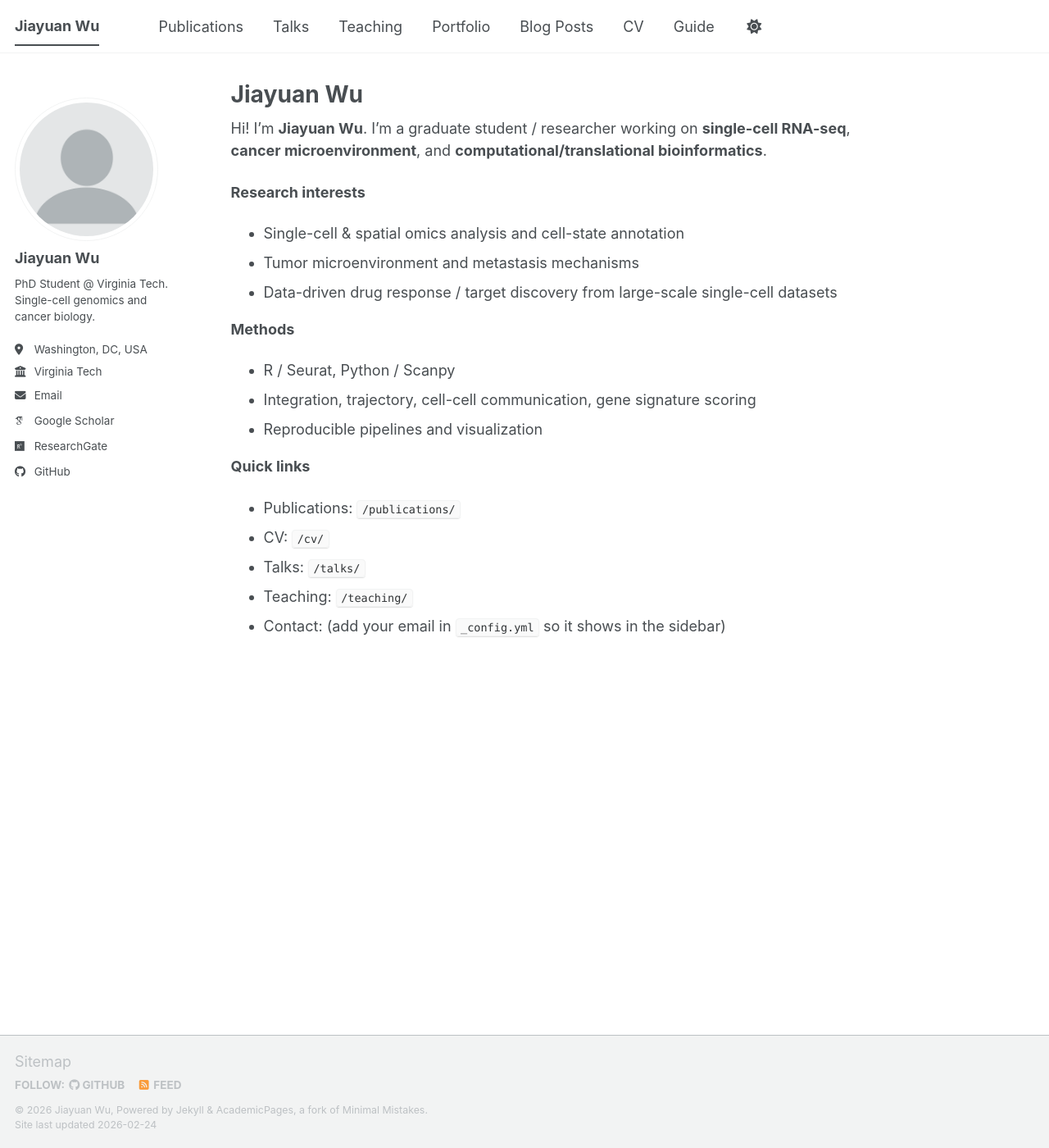
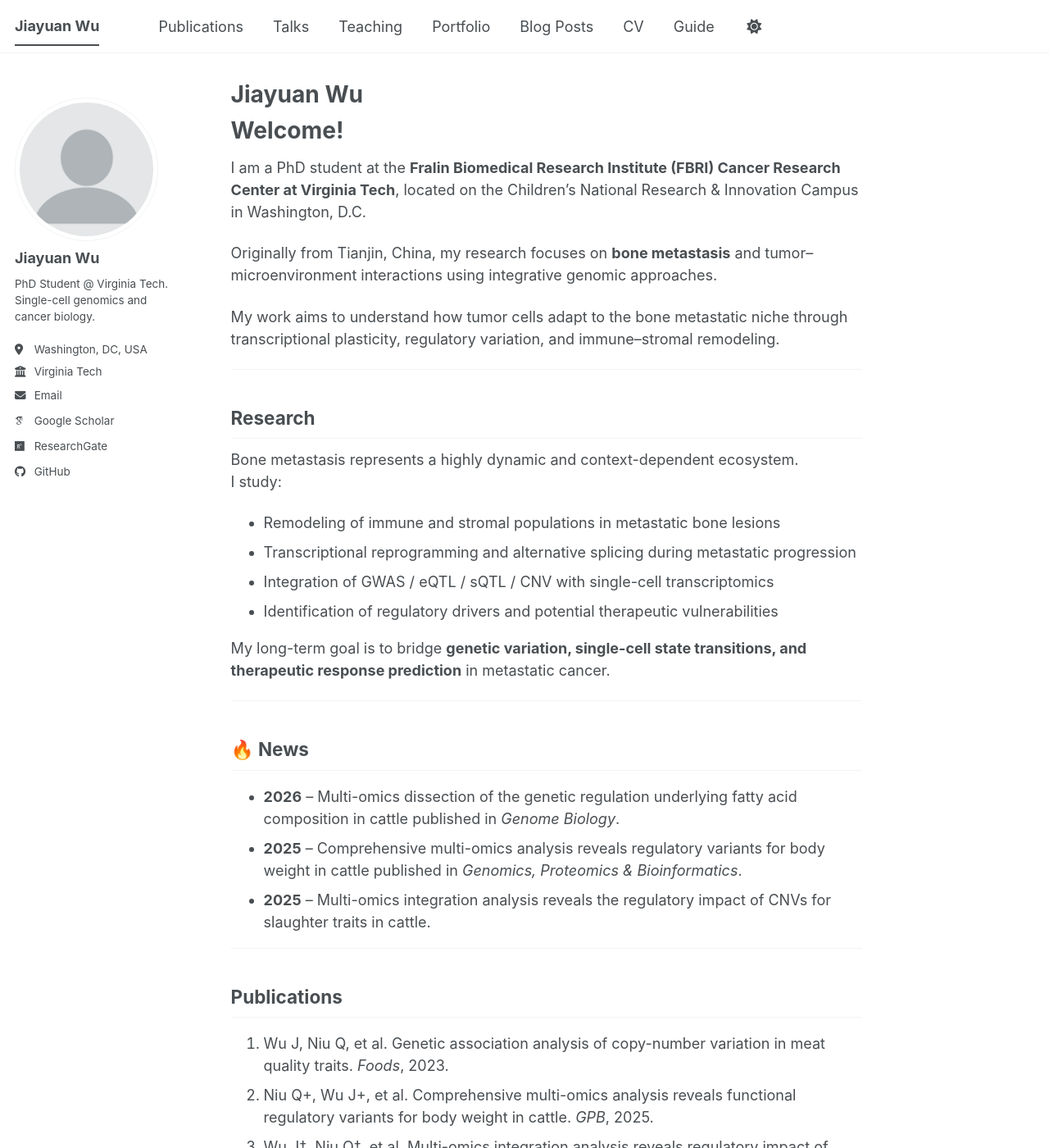
Before and after one commit to kiren-wu/wujiayuan.github.io, a Jekyll site: the page built from _pages/about.md, in a window 1280 px wide and 1400 px high. Shown: the whole window at 82% size. Built offline with Jekyll 4.4.1, drawn with Linux system fonts in a browser that asks for light colours; some web fonts are replaced; a script bundle is joined from its source files by our own code; library files that are not in the unit come from our copies; some of the changed text lies outside the part shown.

Commit message:
Update about.md

```diff
--- a/_pages/about.md
+++ b/_pages/about.md
@@ -4,21 +4,71 @@ title: "Jiayuan Wu"
 author_profile: true
 ---
 
-Hi! I’m **Jiayuan Wu**. I’m a graduate student / researcher working on **single-cell RNA-seq**, **cancer microenvironment**, and **computational/translational bioinformatics**.
+# Welcome!
 
-**Research interests**
-- Single-cell & spatial omics analysis and cell-state annotation
-- Tumor microenvironment and metastasis mechanisms
-- Data-driven drug response / target discovery from large-scale single-cell datasets
+I am a PhD student at the **Fralin Biomedical Research Institute (FBRI) Cancer Research Center at Virginia Tech**, located on the Children’s National Research & Innovation Campus in Washington, D.C.
 
-**Methods**
-- R / Seurat, Python / Scanpy
-- Integration, trajectory, cell-cell communication, gene signature scoring
-- Reproducible pipelines and visualization
+Originally from Tianjin, China, my research focuses on **bone metastasis** and tumor–microenvironment interactions using integrative genomic approaches.
 
-**Quick links**
-- Publications: `/publications/`
-- CV: `/cv/`
-- Talks: `/talks/`
-- Teaching: `/teaching/`
-- Contact: (add your email in `_config.yml` so it shows in the sidebar)
+My work aims to understand how tumor cells adapt to the bone metastatic niche through transcriptional plasticity, regulatory variation, and immune–stromal remodeling.
+
+---
+
+## Research
+
+Bone metastasis represents a highly dynamic and context-dependent ecosystem.
+I study:
+
+- Remodeling of immune and stromal populations in metastatic bone lesions
+- Transcriptional reprogramming and alternative splicing during metastatic progression
+- Integration of GWAS / eQTL / sQTL / CNV with single-cell transcriptomics
+- Identification of regulatory drivers and potential therapeutic vulnerabilities
+
+My long-term goal is to bridge **genetic variation, single-cell state transitions, and therapeutic response prediction** in metastatic cancer.
+
+---
+
+## 🔥 News
+
+- **2026** – Multi-omics dissection of the genetic regulation underlying fatty acid composition in cattle published in *Genome Biology*.
+- **2025** – Comprehensive multi-omics analysis reveals regulatory variants for body weight in cattle published in *Genomics, Proteomics & Bioinformatics*.
+- **2025** – Multi-omics integration analysis reveals the regulatory impact of CNVs for slaughter traits in cattle.
+
+---
+
+## Publications
+
+1. Wu J, Niu Q, et al. Genetic association analysis of copy-number variation in meat quality traits. *Foods*, 2023.
+2. Niu Q+, Wu J+, et al. Comprehensive multi-omics analysis reveals functional regulatory variants for body weight in cattle. *GPB*, 2025.
+3. Wu J†, Niu Q†, et al. Multi-omics integration analysis reveals regulatory impact of CNVs for slaughter traits in cattle. *IJBM*, 2025.
+4. Zhang T, Niu Q, Wang T, **Wu J**, et al. Multi-omics dissection of the genetic regulation underlying fatty acid composition in cattle. *Genome Biology*, 2026.
+
+---
+
+## Education
+
+**PhD Student**, Virginia Tech
+FBRI Cancer Research Center, Washington, D.C.
+2025 – Present
+
+**M.S.**, Animal Genetics, Breeding and Reproduction
+Chinese Academy of Agricultural Sciences
+2021 – 2024
+Supervisor: Prof. Lingyang Xu (徐凌洋)
+
+**B.S.**, Animal Science
+Southwest University
+2017 – 2021
+Advisors:
+Prof. Yanguo Han (韩燕国)
+Prof. Xiaochuan Chen (陈小川)
+Prof. Lingbin Liu (刘凌斌)
+
+---
+
+## Awards
+
+- Chinese National Scholarship (2023)
+- Graduate Student Excellence Award (2022–2023)
+
+---
```
